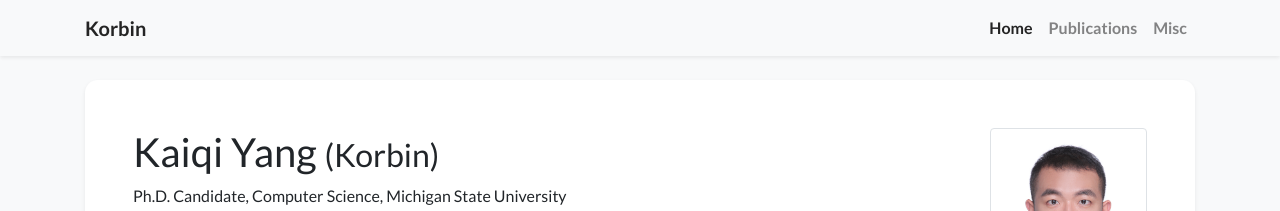
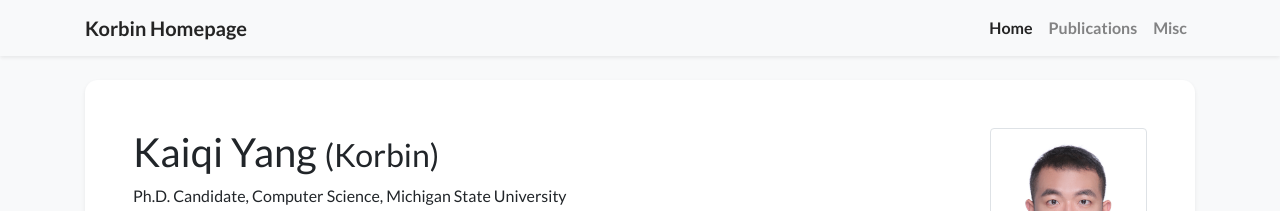
Before and after one commit to KorbinY/korbiny.github.io, a Jekyll site: the page built from index.html, in a window 1280 px wide. Shown: the top 211 px of the page. Built offline with Jekyll 4.4.1, drawn with Linux system fonts in a browser that asks for light colours; nearby versions of some CDN libraries; a style sheet for code colours, icons or effects is not loaded.

Commit message:
Update Header

```diff
--- a/_includes/navbar.html
+++ b/_includes/navbar.html
@@ -1,6 +1,6 @@
 <nav class="navbar navbar-expand-sm navbar-light bg-light fixed-top mb-5 shadow-sm">
     <div class="{% if page.container_class %}{{ page.container_class }}{% else %}container-lg{% endif %}">
-        <a class="navbar-brand"><strong>{{site.data.profile.navbar_name}}</strong></a>
+        <a class="navbar-brand"><strong>{{site.data.profile.navbar_name}} Homepage</strong></a>
         <button class="navbar-toggler" style="font-size: 1em; padding: 0.5em;" type="button" data-toggle="collapse" data-target="#navbarResponsive" aria-controls="navbarResponsive" aria-expanded="false" aria-label="Toggle navigation">
             <i class="fas fa-map"></i> Menu
         </button>
```
